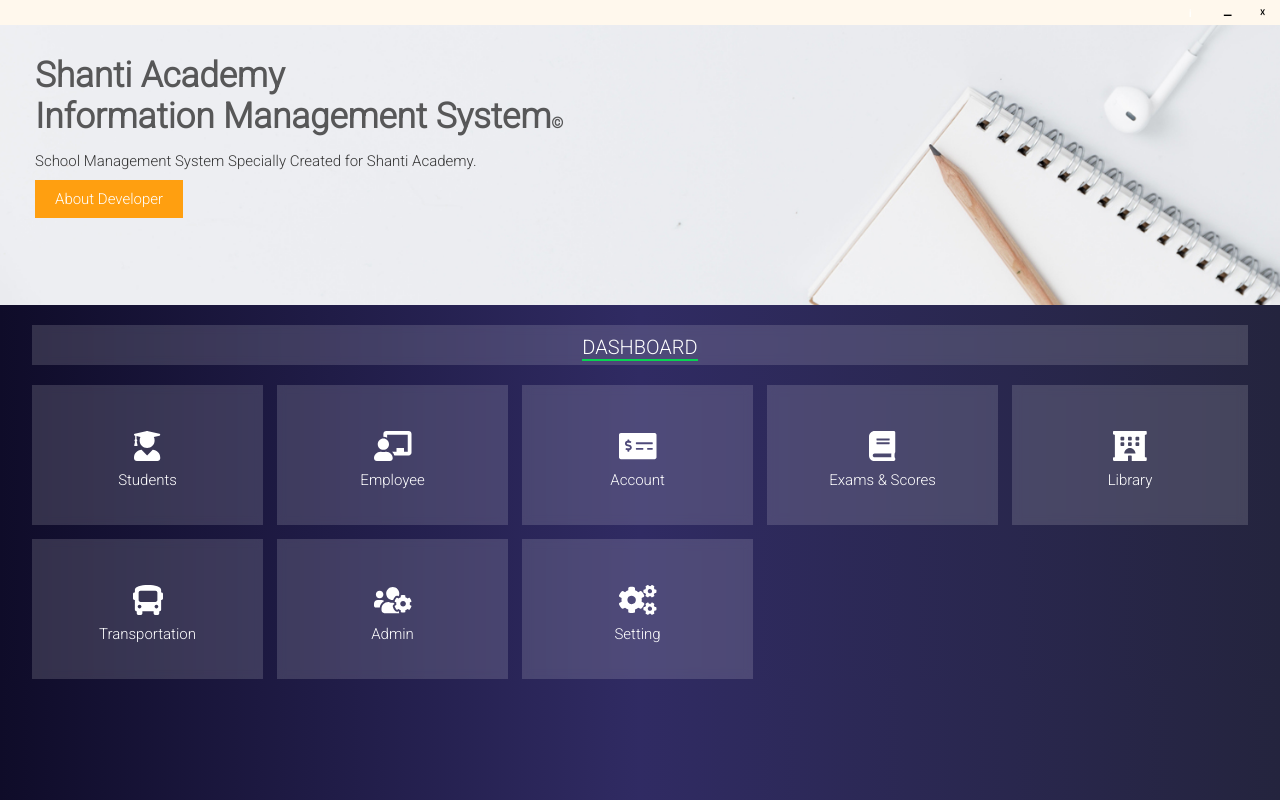
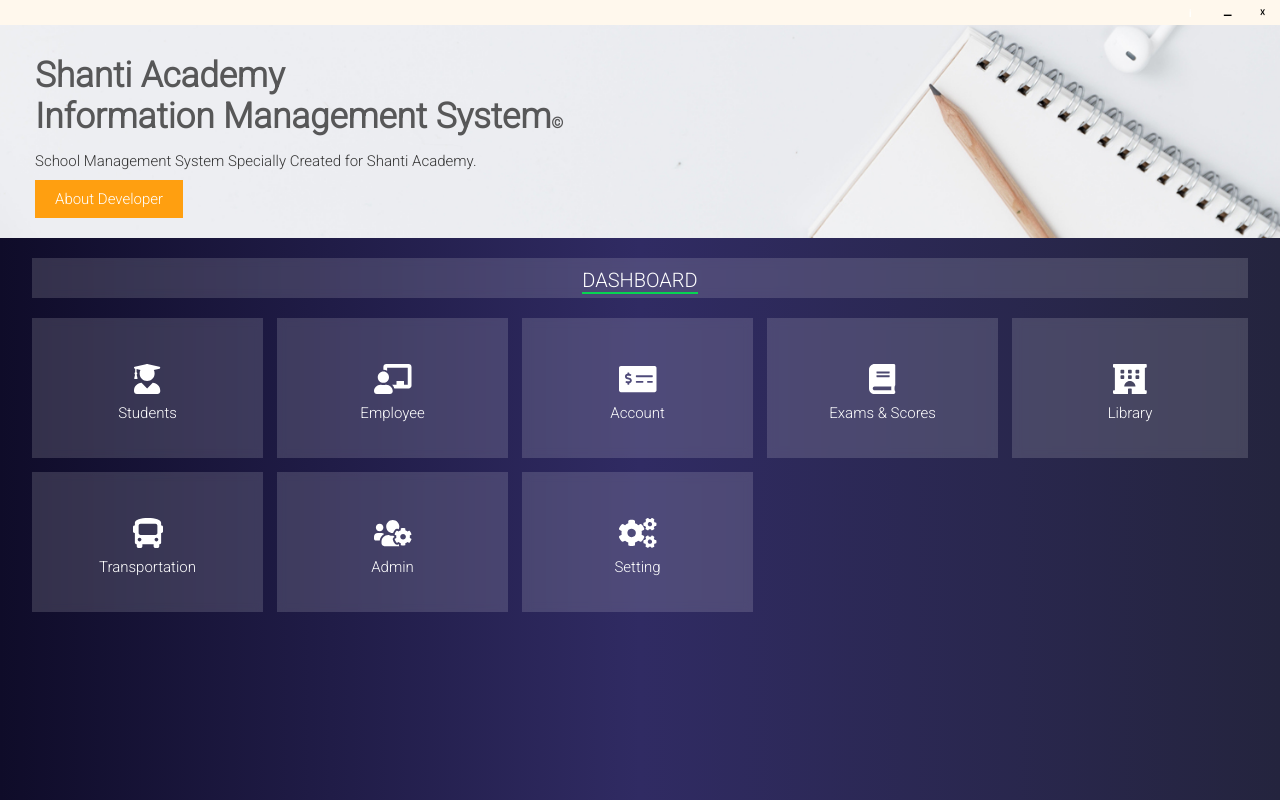
Before and after one commit to ashish6566/electron-vue-app, a Vue app in the folder app-1.0.0/: page / in a window 1280 px wide. Built offline with nearby package versions, Linux system fonts and the light colour scheme.

Commit message:
max-height for responsive

```diff
--- a/app-1.0.0/src/views/Home.vue
+++ b/app-1.0.0/src/views/Home.vue
@@ -131,7 +131,7 @@ export default {
   margin: 0 auto;
 }
 .head-title{
-  height: 35vh;
+  max-height: 35vh;
   display: flex;
   justify-content: flex-start;
   align-items: flex-start;
```
